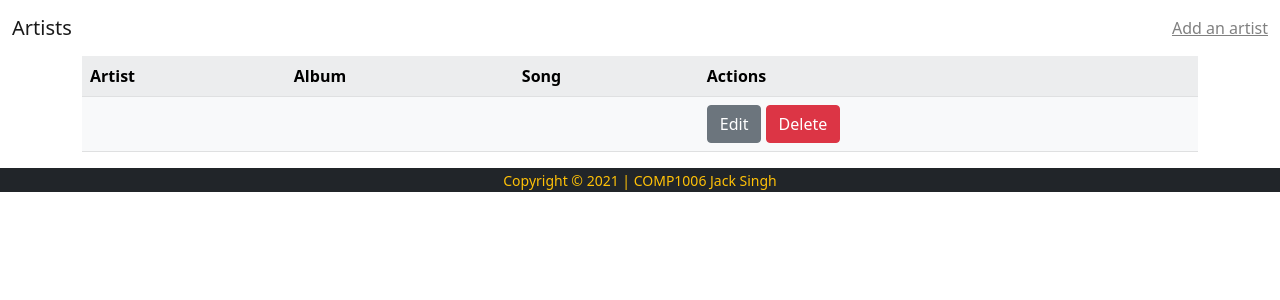
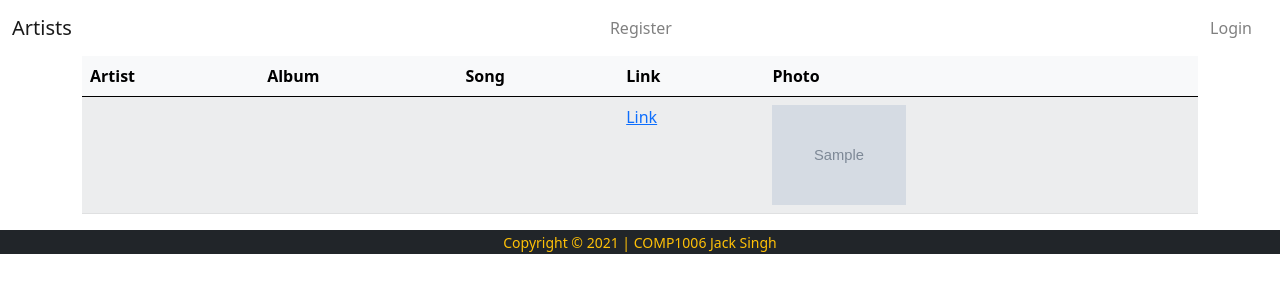
Before and after one commit to jacksingh570/A2-php-part1-2021, a PHP site: page / in a window 1280 px wide. Shown: the top 300 px of the page. Run offline with PHP 8.4, Linux system fonts and the light colour scheme; tables that the repository leaves empty or names only in its code hold one stand-in row (values such as "Sample post"); grey boxes marked "Sample" are stand-in pictures; data that the repository does not hold is empty.

Commit message:
Final Commit

```diff
--- a/css/style.css
+++ b/css/style.css
@@ -8,3 +8,7 @@ header {
 header > h1 {
     margin: 0;
 }
+
+img {
+    height: 100px;
+}
--- a/header.php
+++ b/header.php
@@ -11,7 +11,21 @@
     <nav class="navbar navbar-expand-lg navbar-light">
         <div class="container-fluid">
             <a class="navbar-brand" href="index.php">Artists</a>
-            <a style="color: gray"
-               fclass="nav-link" aria-current="page" href="edit.php">Add an artist</a>
+            <?php
+                session_start();
+                if (!empty($_SESSION['username'])) {
+            ?>
+            <a style="color: gray" class="nav-link" href="edit.php">Add an artist</a>
+            <a style="color: gray" class="nav-link" href="#"><?php echo $_SESSION['username']; ?></a>
+            <a style="color: gray" class="nav-link" href="logout.php">Logout</a>
+            <?php
+                }
+                else {
+            ?>
+            <a style="color: gray" class="nav-link" href="register.php">Register</a>
+            <a style="color: gray" class="nav-link" href="login.php">Login</a>
+            <?php
+                }
+            ?>
         </div>
     </nav>
--- a/index.php
+++ b/index.php
@@ -10,14 +10,27 @@
                 //retrieving inputs
                 $inputs = $cmd->fetchAll();
                 //PRINT STATEMENTS
-                echo '<main class="container"><table class="table table-striped table-light"><thread><th>Artist</th><th>Album</th><th>Song</th><th>Actions</th></thread>';
+                echo '<main class="container"><table class="table table-striped table-light"><thead><th>Artist</th><th>Album</th><th>Song</th><th>Link</th><th>Photo</th>';
+                if (!empty($_SESSION['username'])) {
+                    echo '<th>Actions</th>';
+                }
+                echo '</thead>';
                 foreach ($inputs as $indInputs) {
-                    echo '<tr><td>' . $indInputs['artistName'] . '</td><td>' . $indInputs['artistAlbum'] . '</td><td>' . $indInputs['artistSong'] . '</td>
-                        <td><a href="edit.php?artistId=' . $indInputs['artistId'] .
-                        '" class="btn btn-secondary">Edit</a>
-                        <a href="delete.php?artistId=' . $indInputs['artistId'] . '" class="btn btn-danger" title="Delete"
-                        onclick="return confirmDelete();">Delete</a></td></tr>';
-
+                    echo '<tr><td>' . $indInputs['artistName'] . '</td>'
+                        . '<td>' . $indInputs['artistAlbum'] . '</td>'
+                        . '<td>' . $indInputs['artistSong'] . '</td>'
+                        . '<td><a href="'  . $indInputs['artistLink'] . '">Link</a></td>'
+                        . '<td>';
+                        if (!empty($indInputs['photo'])) {
+                            echo '<img src="images/img-uploads/' . $indInputs['photo'] . '" alt="Artist Photo" class="thumbnail" />';
+                        }
+                        echo '</td>';
+                    if (!empty($_SESSION['username'])) {
+                        echo '<td><a href="edit.php?artistId=' . $indInputs['artistId'] . '" class="btn btn-secondary">Edit</a>'
+                            . '<a href="delete.php?artistId=' . $indInputs['artistId'] . '" class="btn btn-danger" title="Delete" onclick="return confirmDelete();">Delete</a>'
+                            . '</td>';
+                    }
+                    echo '</tr>';
                 }
                 echo '</table></main>';
                 $db = null;
--- a/js/script.js
+++ b/js/script.js
@@ -2,3 +2,20 @@
 function confirmDelete() {
     return confirm('Are you sure you want to delete this?');
 }
+
+function comparePasswords() {
+    var password1 = document.getElementById('password').value;
+    var password2 = document.getElementById('confirm').value;
+    var passwordMsg = document.getElementById('passwordMsg');
+
+    //confirming passwords
+    if(password1 != password2){
+        passwordMsg.innerText = 'Passwords do not match';
+        passwordMsg.className = 'text-danger';
+        return false;
+    }else{
+        passwordMsg.innerText = '';
+        passwordMsg.className = '';
+        return true
+    }
+}
--- a/login.php
+++ b/login.php
@@ -21,7 +21,7 @@
             <input type="password" name="password" id="password" required/>
         </fieldset>
         <div class="offset-3">
-            <button class="btn btn-primary"Login</div>
+            <button class="btn btn-primary">Login</div>
         </div>
     </form>
 </main>
--- a/register.php
+++ b/register.php
@@ -16,7 +16,7 @@
         </fieldset>
         <fieldset class="from-group">
             <label for="confirm" class="col-2">Confirm Password:</label>
-            <input type="password" name="password" id="password" required pattern="(?=.*\d)(?=.*[a-z])(?=.*[A-Z]).{8,}" onkeyup="return comparePasswords()"/>
+            <input type="password" name="confirm" id="confirm" required pattern="(?=.*\d)(?=.*[a-z])(?=.*[A-Z]).{8,}" onkeyup="return comparePasswords()"/>
             <span id="passwordMsg"></span>
         </fieldset>
         <div class="offset-3">
```
Also changed, not shown: delete.php (+9 -3 lines), edit.php (+26 -2 lines), save.php (+26 -5 lines), validate.php (+7 -7 lines), 1 other file.
